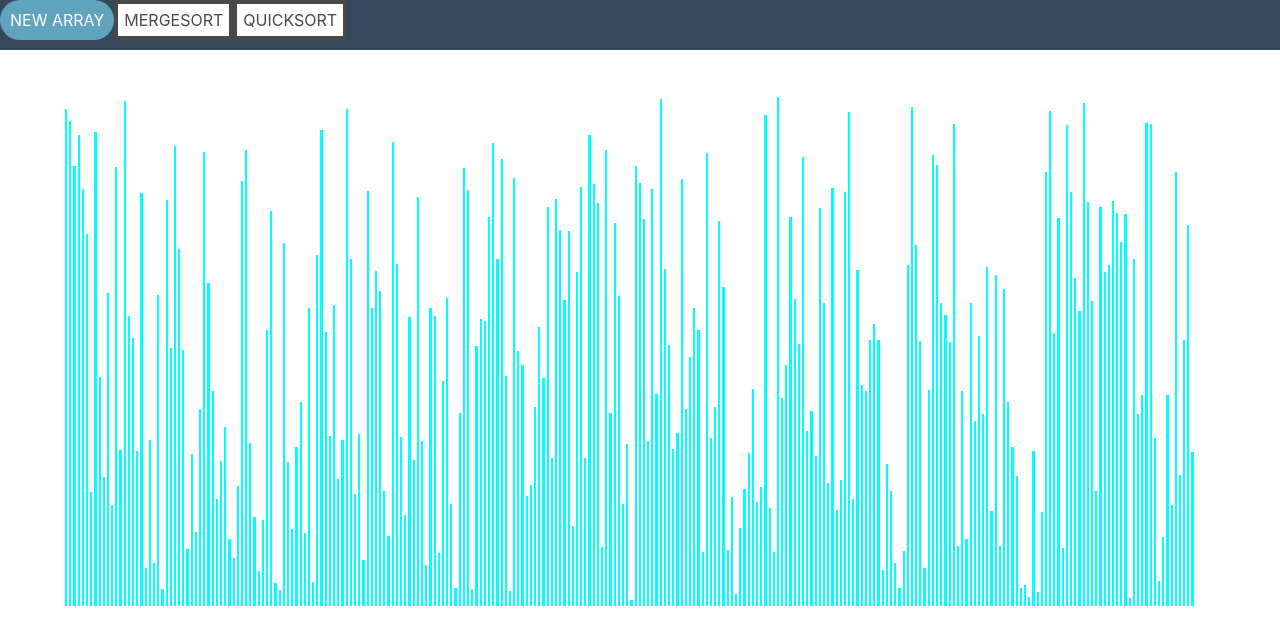
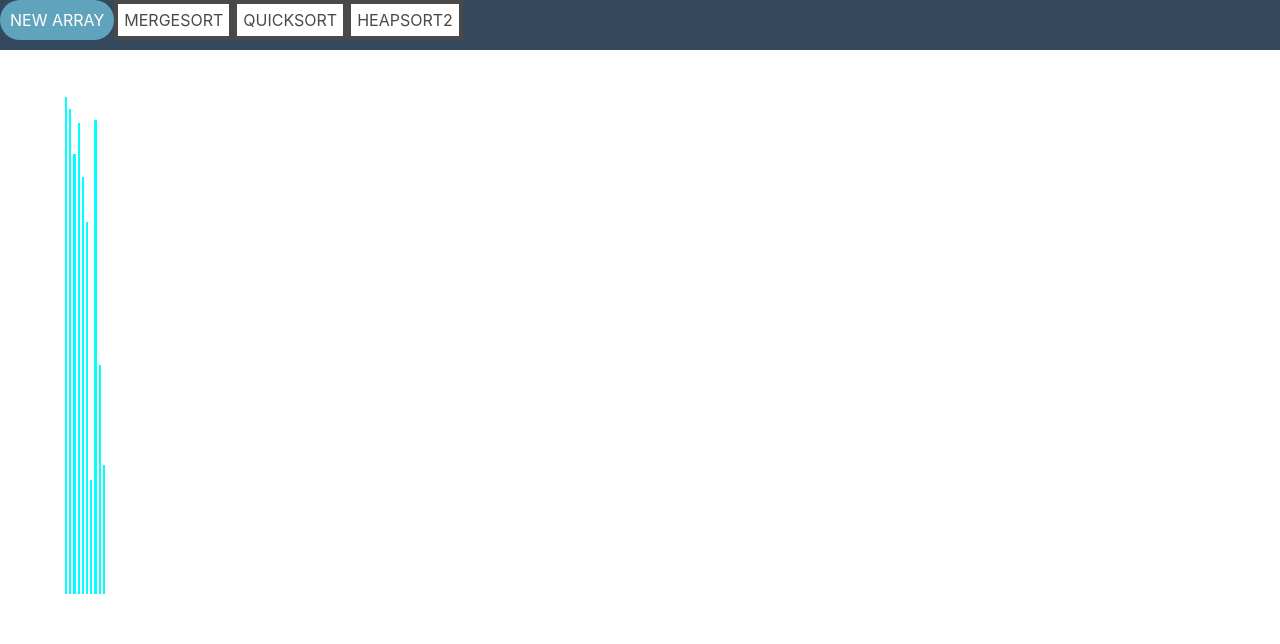
Before and after one commit to ichang1/sorting-visualizer, a React (Create React App) app in the folder sorting-visualizer/: page / in a window 1280 px wide. Shown: the top 644 px of the page. Built offline with nearby package versions, Linux system fonts and the light colour scheme.

Commit message:
broken heap sort

```diff
--- /dev/null
+++ b/sorting-visualizer/src/Sorting/heapSort.js
@@ -0,0 +1,75 @@
+const getHeapSortAnimations = (arr) => {
+  const animations = [];
+  if (arr.length <= 1) {
+    return animations;
+  }
+  const newArr = arr.slice().sort((a, b) => a - b);
+  heapSort(arr, animations);
+  for (let i = 0; i < arr.length; i++) {
+    if (arr[i] !== newArr[i]) {
+      console.log(false);
+      console.log(arr);
+      console.log(newArr);
+      break;
+    }
+  }
+  console.log(true);
+  return animations;
+};
+
+const heapSort = (arr, animations) => {
+  for (let i = arr.length - 1; i > 0; i--) {
+    heapifyUp(arr, i, animations);
+  }
+  console.log(arr);
+  //the tree should be a max heap
+  for (let i = arr.length - 1; i > 0; i--) {
+    //move cur max to the back
+    //cur max is at index 0
+    [arr[0], arr[i]] = [arr[i], arr[0]];
+    heapifyDown(arr, 0, i - 1, animations);
+    console.log(arr, "after");
+  }
+};
+
+const heapifyUp = (arr, idx, animations) => {
+  while (idx !== 0) {
+    const parentIdx = Math.floor((idx - 1) / 2);
+    if (arr[idx] > arr[parentIdx]) {
+      //swap
+      [arr[parentIdx], arr[idx]] = [arr[idx], arr[parentIdx]];
+      idx = parentIdx;
+    } else {
+      return;
+    }
+  }
+};
+
+const heapifyDown = (arr, idx, endIdx, animations) => {
+  while (idx <= endIdx) {
+    const leftChildIdx = 2 * idx + 1;
+    const rightChildIdx = 2 * idx + 2;
+    const leftChildVal = leftChildIdx >= endIdx ? -Infinity : arr[leftChildIdx];
+    const rightChildVal =
+      rightChildIdx >= endIdx ? -Infinity : arr[rightChildIdx];
+
+    if (arr[idx] > leftChildVal && arr[idx] > rightChildVal) {
+      //value is larger than both of its children -> done
+      return;
+    } else {
+      //at least one child is larger
+      //swap with the larger child
+      if (leftChildVal >= rightChildVal) {
+        //left child is larger
+        [arr[leftChildIdx], arr[idx]] = [arr[idx], arr[leftChildIdx]];
+        idx = leftChildIdx;
+      } else if (arr[rightChildIdx]) {
+        //right child larger
+        [arr[rightChildIdx], arr[idx]] = [arr[idx], arr[rightChildIdx]];
+        idx = rightChildIdx;
+      }
+    }
+  }
+};
+
+export default getHeapSortAnimations;
--- a/sorting-visualizer/src/SortingVisualizer/SortingVisualizer.js
+++ b/sorting-visualizer/src/SortingVisualizer/SortingVisualizer.js
@@ -3,6 +3,7 @@
 import ToolBar from "./../ToolBar/ToolBar.js";
 import getMergeSortAnimations from "./../Sorting/mergeSort.js";
 import getQuickSortAnimations from "./../Sorting/quickSort.js";
+import getHeapSortAnimations from "./../Sorting/heapSort.js";
 
 const SortingVisualizer = () => {
   const MIN_HEIGHT = 5;
@@ -14,7 +15,7 @@
   const RED = "red";
   const MAROON = "#800000";
 
-  const SIZE = 270;
+  const SIZE = 10;
 
   const [array, setArray] = useState([]);
   const [size, setSize] = useState(SIZE);
@@ -74,6 +75,7 @@
 
   const quickSort = () => {
     const animations = getQuickSortAnimations(array);
+    console.log(array);
     const arrayBars = barRefs.current;
     for (let i = 0; i < animations.length; i++) {
       const type = animations[i].type;
@@ -89,7 +91,6 @@
         const action = animations[i].action;
         const color = action === "start" ? RED : AQUA;
         const [barOneIdx, barTwoIdx] = animations[i].bars;
-        console.log(animations[i]);
         const barOneStyle = arrayBars[barOneIdx].style;
         const barTwoStyle = arrayBars[barTwoIdx].style;
         setTimeout(() => {
@@ -99,7 +100,6 @@
       } else {
         //swap
         const [barOneIdx, barTwoIdx] = animations[i].bars;
-        console.log(animations[i]);
         const [barOneStyle, barTwoStyle] = [
           arrayBars[barOneIdx].style,
           arrayBars[barTwoIdx].style,
@@ -113,12 +113,17 @@
     }
   };
 
+  const heapSort = () => {
+    const animations = getHeapSortAnimations(array);
+  };
+
   return (
     <div>
       <ToolBar
         getArray={resetArray}
         mergeSort={mergeSort}
         quickSort={quickSort}
+        heapSort={heapSort}
       ></ToolBar>
       <div className="array-container">
         {array.map((val, idx) => (
--- a/sorting-visualizer/src/ToolBar/ToolBar.js
+++ b/sorting-visualizer/src/ToolBar/ToolBar.js
@@ -1,12 +1,12 @@
 import React, { useState } from "react";
 import "./ToolBar.css";
 
-const ToolBar = ({ getArray, mergeSort, quickSort }) => {
+const ToolBar = ({ getArray, mergeSort, quickSort, heapSort }) => {
   const [isRunning, setIsRunning] = useState(false);
-  const sortAlgorithms = [mergeSort, quickSort];
-  const toggleRunning = () => {
-    setIsRunning(!isRunning);
-  };
+  const sortAlgorithms = [mergeSort, quickSort, heapSort];
+  // const toggleRunning = () => {
+  //   setIsRunning(!isRunning);
+  // };
   return (
     <nav id="tool-bar">
       <div id="get-array" onClick={!isRunning ? getArray : null}>
```
